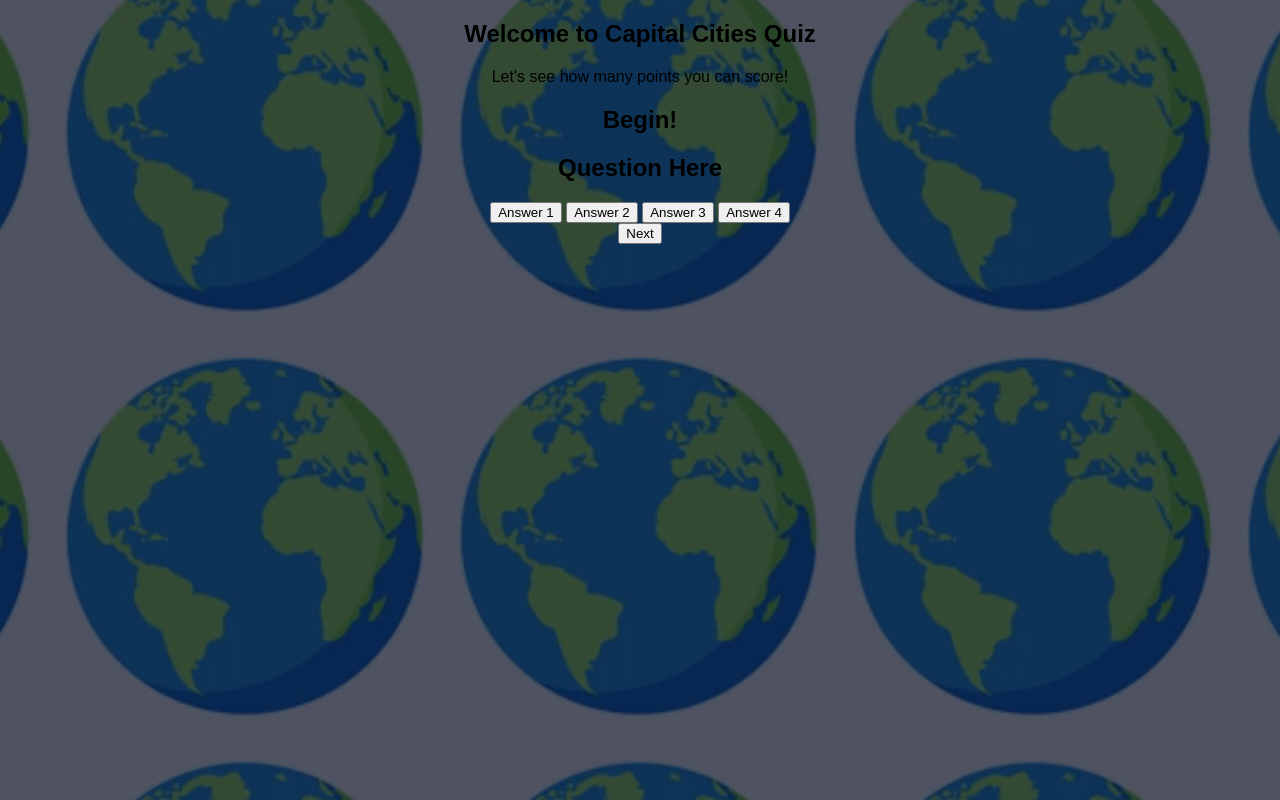
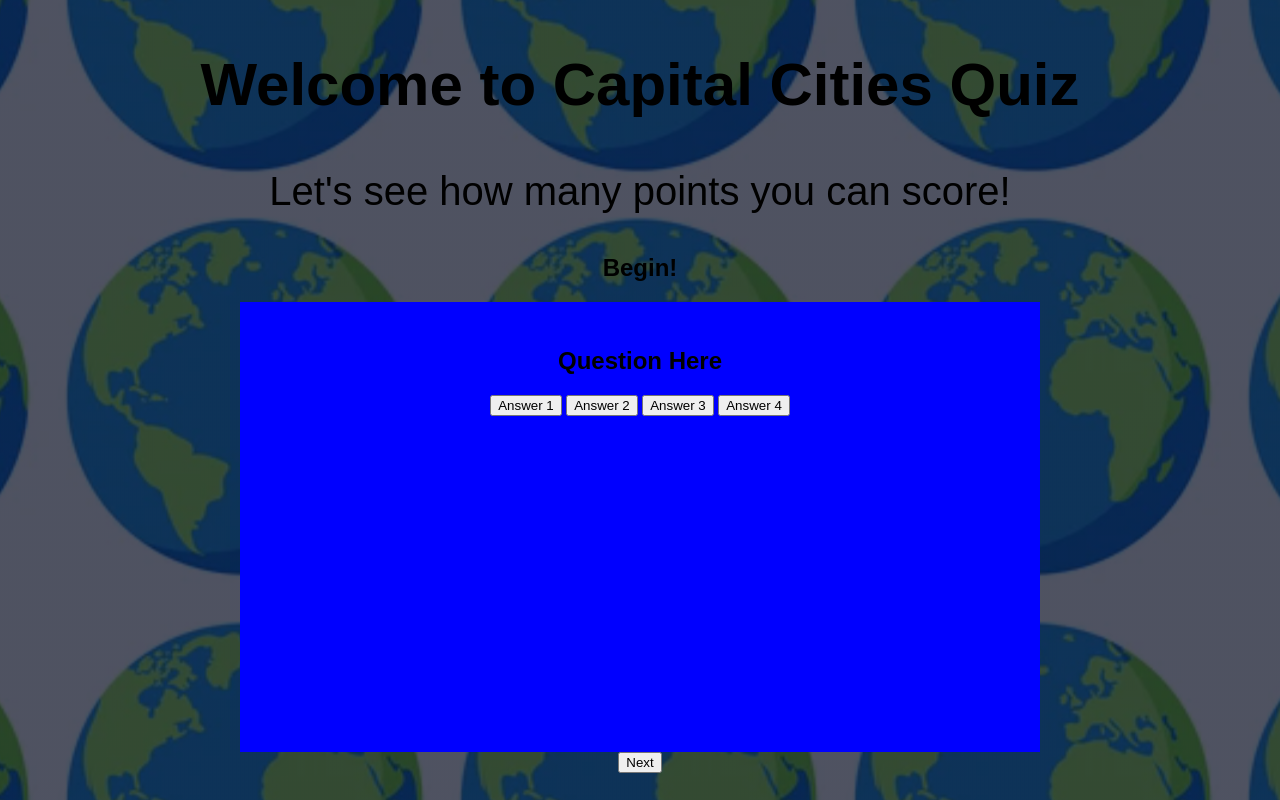
Before and after one commit to MichaelRay2/Project-2-, a plain HTML site: page index.html in a window 1280 px wide. Drawn offline with Linux system fonts and the light colour scheme; files whose address does not match are found by name.

Commit message:
Added box for quiz

```diff
--- a/assets/css/style.css
+++ b/assets/css/style.css
@@ -6,5 +6,16 @@ body {
     text-align: center;
 }
 .heading {
-
+    text-align: center;
+    font-size: 2.5rem;
 }
+.quiz {
+    background-color: blue;
+    box-sizing: border-box;
+    width: 90%;
+    height: 65vh;
+    max-height: 450px;
+    max-width: 800px;
+    margin: auto;
+    padding: 2%;
+}
```
